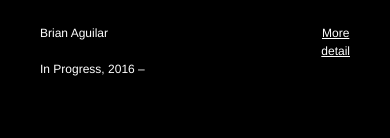
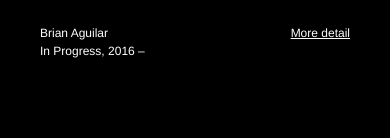
Before and after one commit to brianagu/memories-test, a Next.js app: page / in a window 390 px wide. Shown: the top 138 px of the page. Built offline with nearby package versions, Linux system fonts and the light colour scheme.

Commit message:
Expand 'More detail'/'Show less' button to 2 columns on mobile
Change grid-column from 6/7 (1 column) to 5/7 (2 columns) on <1015px viewport
Other nav text blocks remain unchanged

```diff
--- a/app/globals.css
+++ b/app/globals.css
@@ -75,7 +75,7 @@ body {
   }
 
   nav .content-grid > div:nth-child(3) {
-    grid-column: 6 / 7 !important;
+    grid-column: 5 / 7 !important;
     grid-row: 1;
     text-align: right !important;
   }
```
